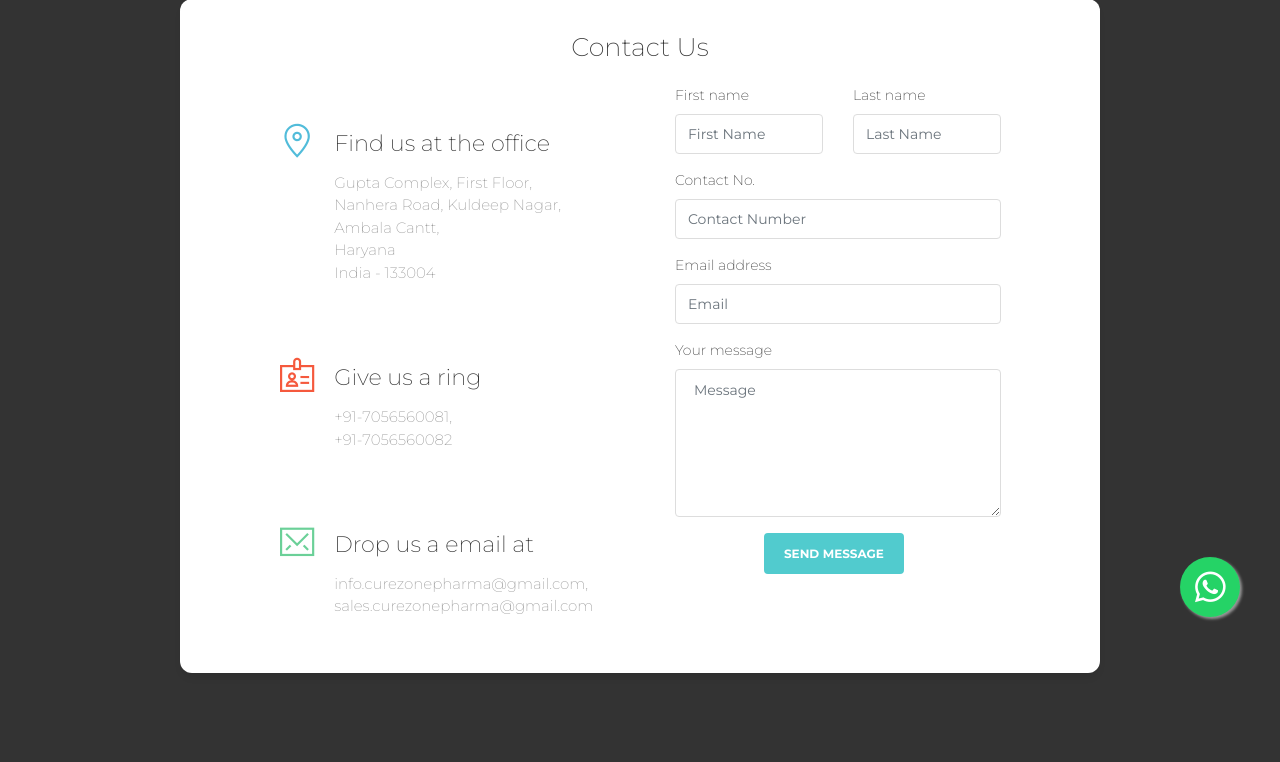
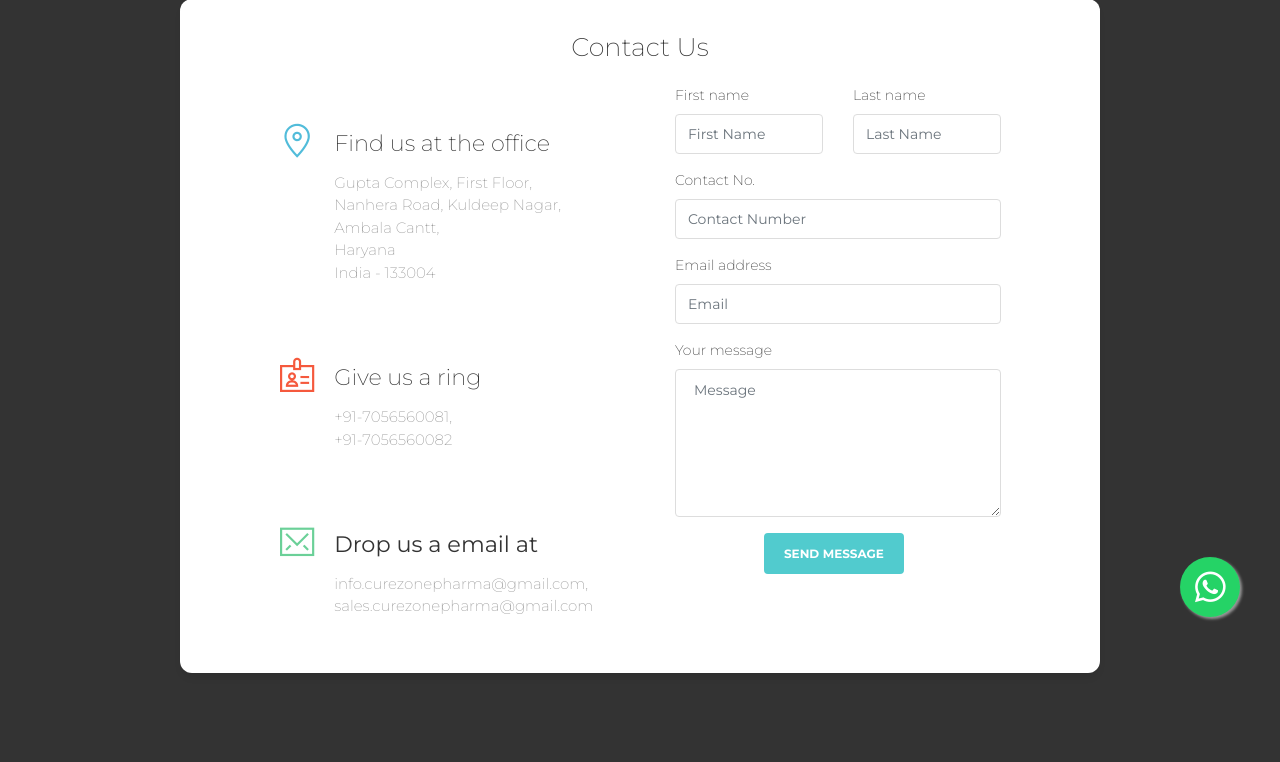
Before and after one commit to harbakshgupta/harbakshgupta.github.io, a Flask app: page /contact-us in a window 1280 px wide. Shown: the part 143-905 px from the top of the page. Run offline with Flask 3, Linux system fonts and the light colour scheme; some libraries are stand-ins or nearby versions.

Commit message:
Update contact-us.html

```diff
--- a/app/templates/contact-us.html
+++ b/app/templates/contact-us.html
@@ -47,7 +47,7 @@
                                             <i class="nc-icon nc-email-85" aria-hidden="true"></i>
                                         </div>
                                         <div class="description">
-                                            <h4 class="info-title">Drop us a email at</h4>
+                                          <h4 class="info-title"><b>Drop us a email at</b></h4>
                                             <p> info.curezonepharma@gmail.com,<br>
                                                 sales.curezonepharma@gmail.com
                                             </p>
```
